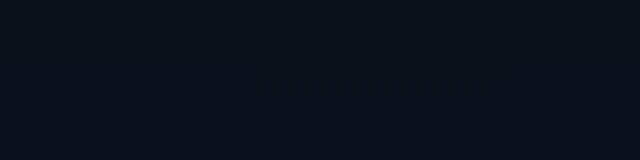
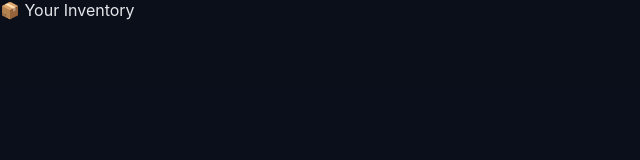
Before and after one commit to troczen/BM-Demo, a React (Vite) app: page /inventory in a window 1280 px wide. Before the commit this address had no page. Shown: the top 160 px of the page, without its empty margins (0-640 px from the left). Built offline with nearby package versions, Linux system fonts and the light colour scheme.

Commit message:
Add Inventory page and route to application
Co-authored-by: officeclonesus <officeclonesus@gmail.com>

```diff
--- a/src/main.jsx
+++ b/src/main.jsx
@@ -3,12 +3,14 @@ import { createRoot } from 'react-dom/client'
 import { BrowserRouter, Routes, Route } from 'react-router-dom'
 import App from './App.jsx'
 import Deals from './pages/Deals.jsx'
+import Inventory from './pages/Inventory.jsx'
 
 createRoot(document.getElementById('root')).render(
   <BrowserRouter>
     <Routes>
       <Route path="/" element={<App />} />
       <Route path="/deals" element={<Deals />} />
+      <Route path="/inventory" element={<Inventory />} />
     </Routes>
   </BrowserRouter>
 )
--- /dev/null
+++ b/src/pages/Inventory.jsx
@@ -0,0 +1,3 @@
+export default function Inventory() {
+  return <div>📦 Your Inventory</div>;
+}
```
